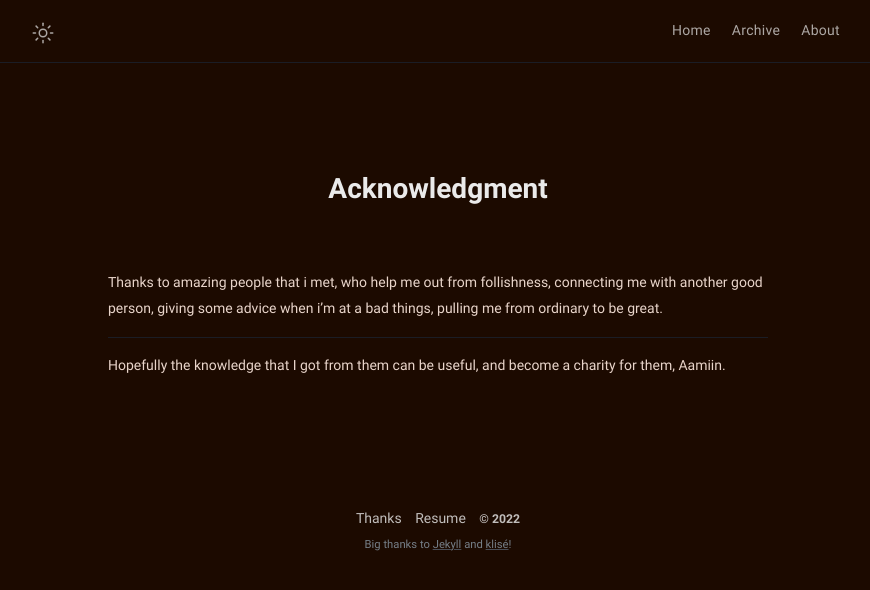
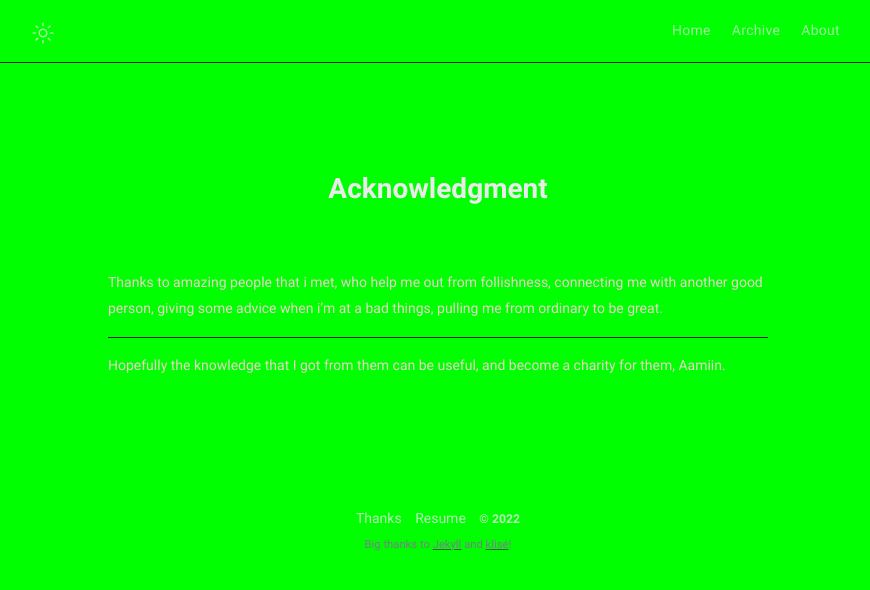
Before and after one commit to philippines69/carlcastroarchives, a Jekyll site: the page built from thanks.md, in a window 1280 px wide. Shown: the top 590 px of the page, without its empty margins (202-1072 px from the left). Built offline with Jekyll 4.4.1, drawn with Linux system fonts in a browser that asks for light colours.

Commit message:
Update _dark.scss

```diff
--- a/_sass/klise/_dark.scss
+++ b/_sass/klise/_dark.scss
@@ -1,6 +1,6 @@
 body[data-theme="dark"] {
   color: $dark-text-base-color;
-  background-color: $dark-black;
+  background-color: #00FF00;//$dark-black;
 
   // Heading
   h1,
```
